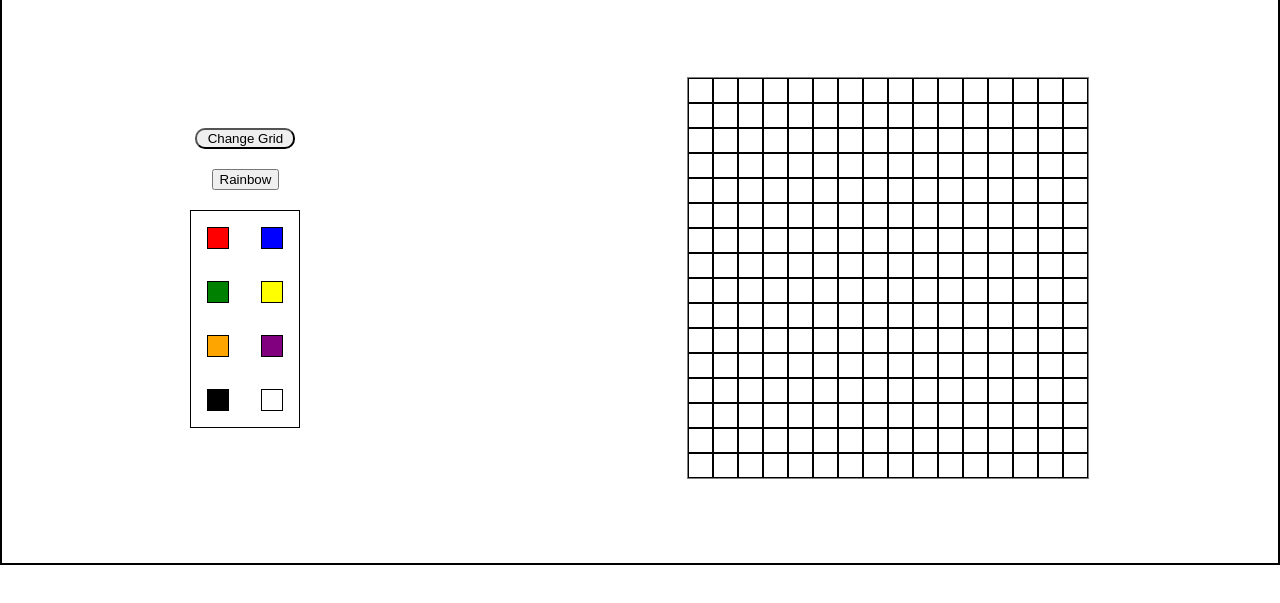
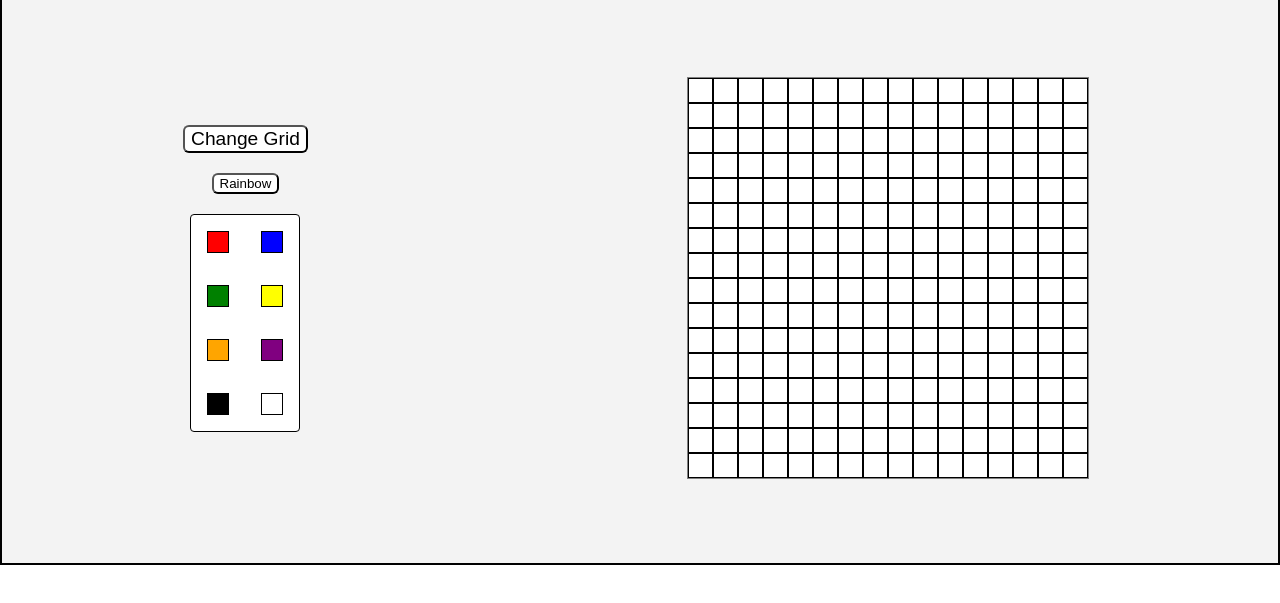
Before and after one commit to JohnMikko27/etch-a-sketch, a plain HTML site: page index.html in a window 1280 px wide. Shown: the part 169-772 px from the top of the page. Drawn offline with Linux system fonts and the light colour scheme.

Commit message:
Style and animate buttons

```diff
--- a/styles.css
+++ b/styles.css
@@ -1,3 +1,8 @@
+
+:root {
+  --hover-color: rgb(218, 218, 218);
+}
+
 body {
   display: flex;
   flex-direction: column;
@@ -28,6 +33,7 @@ body {
   gap: 10px;
   width: auto;
   height: 570px;
+  background-color: rgba(207, 207, 207, 0.248);
 }
 
 .right-container {
@@ -51,7 +57,9 @@ body {
   grid-template-columns: repeat(2, 1fr);
   gap: 2rem;
   border: 1.5px solid black;
+  border-radius: 4px;
   padding: 1rem;
+  background-color: white ;
 }
 
 .color {
@@ -74,6 +82,7 @@ body {
   height: 400px;
   border: 1px solid;
   border-color: grey;
+  background-color: white;
 }
 
 .grid-item {
@@ -86,7 +95,23 @@ body {
 }
 
 #button {
-  width: 100px;
+  width: fit-content;
   height: auto;
-  border-radius: 10px;
+  border-radius: 6px;
+  background-color: white;
+  font-size: 1.2rem;
+  transition: all .2s ease-in;
 }
+
+#button:hover,
+#rainbow-button:hover {
+  cursor: pointer;
+  background-color: var(--hover-color);
+  transform: scale(1.1);
+}
+
+#rainbow-button {
+  background-color: white;
+  border-radius: 6px;
+  transition: all .2s ease-in-out;
+}
```
